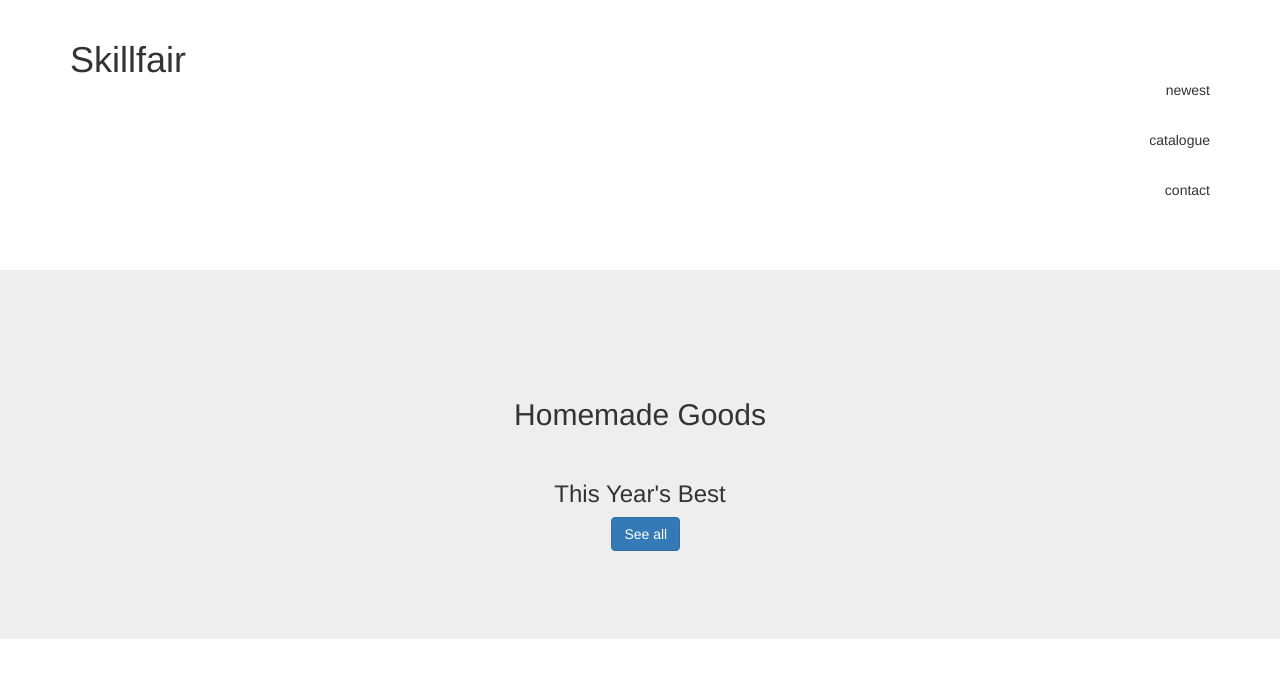
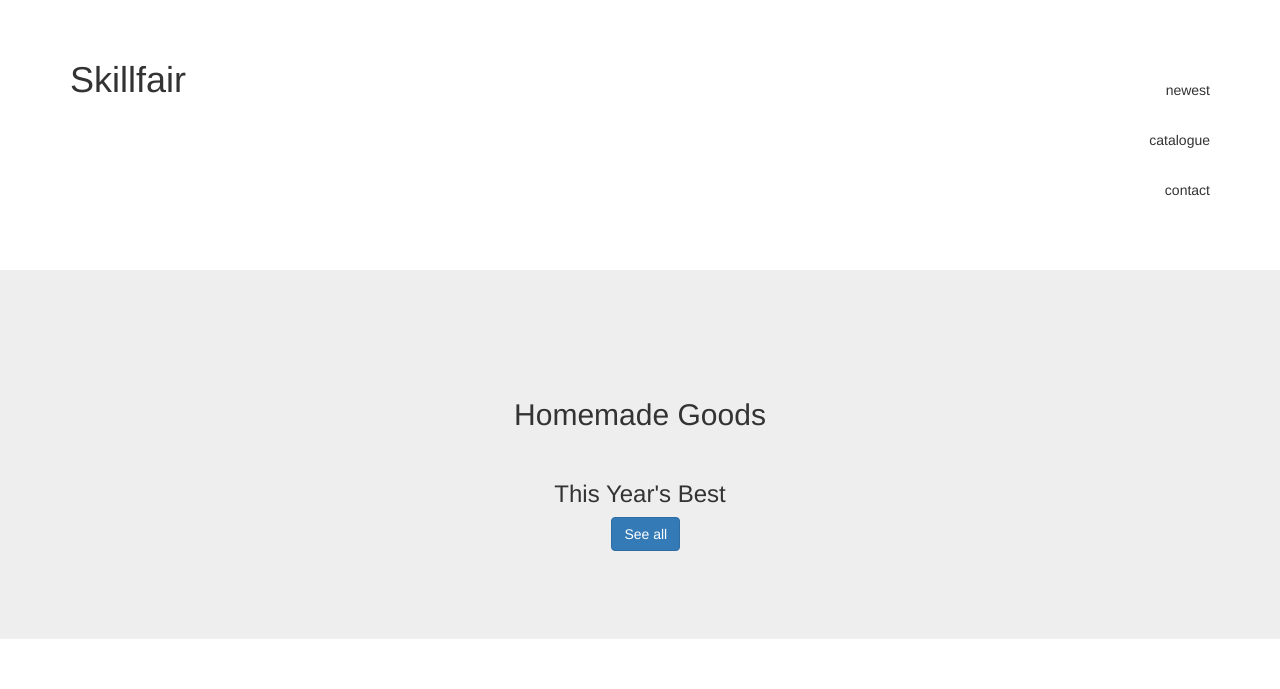
Before and after one commit to tWilliamsV/tWilliamsV, a Jekyll site: the page test.html, which Jekyll copies as it is, in a window 1280 px wide. Shown: the top 689 px of the page. Built offline with Jekyll 4.4.1, drawn with Linux system fonts in a browser that asks for light colours; grey boxes are pictures that could not be loaded.

Commit message:
Update test.html

```diff
--- a/test.html
+++ b/test.html
@@ -5,7 +5,7 @@
   <meta charset="utf-8"/>
   <link rel="stylesheet" href="https://maxcdn.bootstrapcdn.com/bootstrap/3.3.6/css/bootstrap.min.css" integrity="sha384-1q8mTJOASx8j1Au+a5WDVnPi2lkFfwwEAa8hDDdjZlpLegxhjVME1fgjWPGmkzs7" crossorigin="anonymous">
   <link href='https://fonts.googleapis.com/css?family=Roboto:300,400,700' rel='stylesheet' type='text/css'>
-  <link rel="stylesheet" type="text/css" href="css/test.css">
+  <link rel="stylesheet" type="text/css" href="test.css">
   </head>
   <body>
     <header class="container">
```
